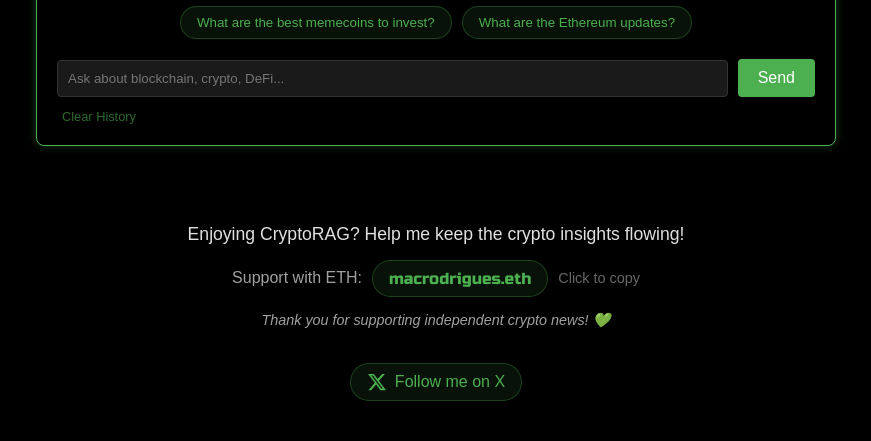
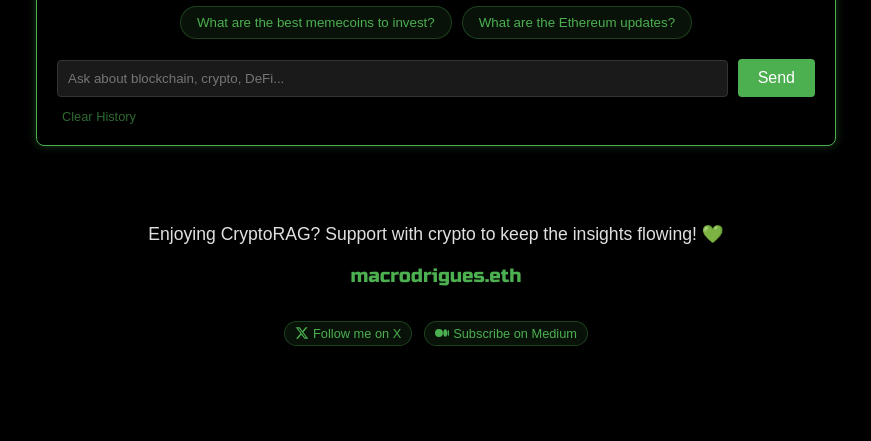
Before and after one commit to macrodrigues/web3_crypto_rag, a Flask app: page / in a window 1280 px wide. Shown: the part 650-1091 px from the top of the page, without its empty margins (204-1075 px from the left). After the commit the page ends 996 px from the top, so only its background shows below. Run offline with Flask 3, Linux system fonts and the light colour scheme.

Commit message:
changes in UI

```diff
--- a/app.py
+++ b/app.py
@@ -3,18 +3,15 @@
 import logging
 import sys
 import os
-from dotenv import load_dotenv
 from langchain_chroma import Chroma
 from langchain_huggingface.embeddings import HuggingFaceEmbeddings
 from flask import Flask, request, jsonify, render_template
 from flask_cors import CORS
-from src.preprocess import create_documents
 from src.pipeline import query_rag
 from src.prompts import PROMPT_TEMPLATE_1
 from flask_apscheduler import APScheduler
 from datetime import datetime
 from src.db_handler import update_chromadb
-from src.preprocess import create_documents
 
 class Config:
     SCHEDULER_API_ENABLED = True
@@ -190,8 +187,8 @@
             "scheduler setup completed successfully")
 
         # Start Flask server
-        logger.info("Starting Flask server on port 5000...")
-        app.run(host='0.0.0.0', port=5000, debug=True, use_reloader=False)
+        logger.info("Starting Flask server on port 5050...")
+        app.run(host='0.0.0.0', port=5050, debug=False, use_reloader=False)
     except Exception as e:
         logger.error("Critical server error: %s", str(e))
         sys.exit(1)
--- a/requirements.txt
+++ b/requirements.txt
@@ -10,3 +10,5 @@
 protobuf==5.29.2
 python-dotenv==1.0.1
 flask-apscheduler
+ollama==0.4.6
+openai==1.59.7
--- a/static/css/styles.css
+++ b/static/css/styles.css
@@ -293,12 +293,13 @@
 }
 
 .donation-wallet {
-    margin: 15px 0;
+    margin-top: 15px;
+    margin-bottom: 15px;
     display: flex;
+    flex-direction: column;
     align-items: center;
     justify-content: center;
-    gap: 10px;
-    flex-wrap: wrap;
+    gap: 8px;
 }
 
 .wallet-label {
@@ -308,17 +309,22 @@
 .wallet-address {
     font-family: 'Russo One', sans-serif;
     color: #4CAF50;
-    padding: 8px 16px;
-    background: rgba(76, 175, 80, 0.1);
-    border: 1px solid rgba(76, 175, 80, 0.3);
-    border-radius: 20px;
+    padding: 4px 16px;
     cursor: pointer;
     transition: all 0.3s ease;
+    background: none;
+    border: none;
+    font-size: 1.2em;
+}
+
+.wallet-address.copied {
+    color: #66ff6b;
+    text-shadow: 0 0 8px rgba(76, 175, 80, 0.5);
 }
 
 .wallet-address:hover {
-    background: rgba(76, 175, 80, 0.2);
     transform: translateY(-2px);
+    text-shadow: 0 0 8px rgba(76, 175, 80, 0.3);
 }
 
 .copy-message {
@@ -327,10 +333,7 @@
 }
 
 .donation-thanks {
-    font-size: 0.9em;
-    color: #a0a0a0;
-    margin-top: 15px;
-    font-style: italic;
+    display: none;
 }
 
 @keyframes glow-border {
@@ -348,15 +351,16 @@
 .x-link {
     display: inline-flex;
     align-items: center;
-    gap: 8px;
-    margin-top: 20px;
-    padding: 8px 16px;
+    gap: 4px;
+    margin-top: 15px;
+    padding: 4px 10px;
     background: rgba(76, 175, 80, 0.1);
     border: 1px solid rgba(76, 175, 80, 0.3);
     border-radius: 20px;
     color: #4CAF50;
     text-decoration: none;
     transition: all 0.3s ease;
+    font-size: 0.8em;
 }
 
 .x-link:hover {
@@ -365,8 +369,8 @@
 }
 
 .x-icon {
-    width: 20px;
-    height: 20px;
+    width: 14px;
+    height: 14px;
     fill: currentColor;
 }
 
@@ -557,3 +561,9 @@
 .bot-message {
     padding-bottom: 40px;
 }
+
+.social-links {
+    display: flex;
+    justify-content: center;
+    gap: 12px;
+}
--- a/templates/index.html
+++ b/templates/index.html
@@ -56,22 +56,25 @@
     <!-- Add donation section -->
     <div class="donation-container">
         <p class="donation-text">
-            Enjoying CryptoRAG? Help me keep the crypto insights flowing!
+            Enjoying CryptoRAG? Support with crypto to keep the insights flowing! 💚
         </p>
         <p class="donation-wallet">
-            <span class="wallet-label">Support with ETH:</span>
             <span class="wallet-address" onclick="copyWallet()" title="Click to copy">macrodrigues.eth</span>
-            <span class="copy-message" id="copyMessage">Click to copy</span>
         </p>
-        <p class="donation-thanks">
-            Thank you for supporting independent crypto news! 💚
-        </p>
+        <div class="social-links">
             <a href="https://x.com/marcoacavaco" target="_blank" rel="noopener noreferrer" class="x-link">
                 <svg class="x-icon" viewBox="0 0 24 24">
                     <path d="M18.244 2.25h3.308l-7.227 8.26 8.502 11.24H16.17l-5.214-6.817L4.99 21.75H1.68l7.73-8.835L1.254 2.25H8.08l4.713 6.231zm-1.161 17.52h1.833L7.084 4.126H5.117z"/>
                 </svg>
                 <span>Follow me on X</span>
             </a>
+            <a href="https://medium.com/@macrodrigues/subscribe" target="_blank" rel="noopener noreferrer" class="x-link">
+                <svg class="x-icon" viewBox="0 0 24 24">
+                    <path d="M13.54 12a6.8 6.8 0 01-6.77 6.82A6.8 6.8 0 010 12a6.8 6.8 0 016.77-6.82A6.8 6.8 0 0113.54 12zM20.96 12c0 3.54-1.51 6.42-3.38 6.42-1.87 0-3.39-2.88-3.39-6.42s1.52-6.42 3.39-6.42 3.38 2.88 3.38 6.42M24 12c0 3.17-.53 5.75-1.19 5.75-.66 0-1.19-2.58-1.19-5.75s.53-5.75 1.19-5.75C23.47 6.25 24 8.83 24 12z"/>
+                </svg>
+                <span>Subscribe on Medium</span>
+            </a>
+        </div>
     </div>
 
     <template id="loading-message">
@@ -203,10 +206,10 @@
 
         function copyWallet() {
             navigator.clipboard.writeText('macrodrigues.eth');
-            const copyMessage = document.getElementById('copyMessage');
-            copyMessage.textContent = '✅ Copied!';
+            const walletSpan = document.querySelector('.wallet-address');
+            walletSpan.classList.add('copied');
             setTimeout(() => {
-                copyMessage.textContent = '🔄 Click to copy';
+                walletSpan.classList.remove('copied');
             }, 2000);
         }
     </script>
```
Also changed, not shown: 1 other file. Lines whose indentation alone changed are shown as unchanged.
